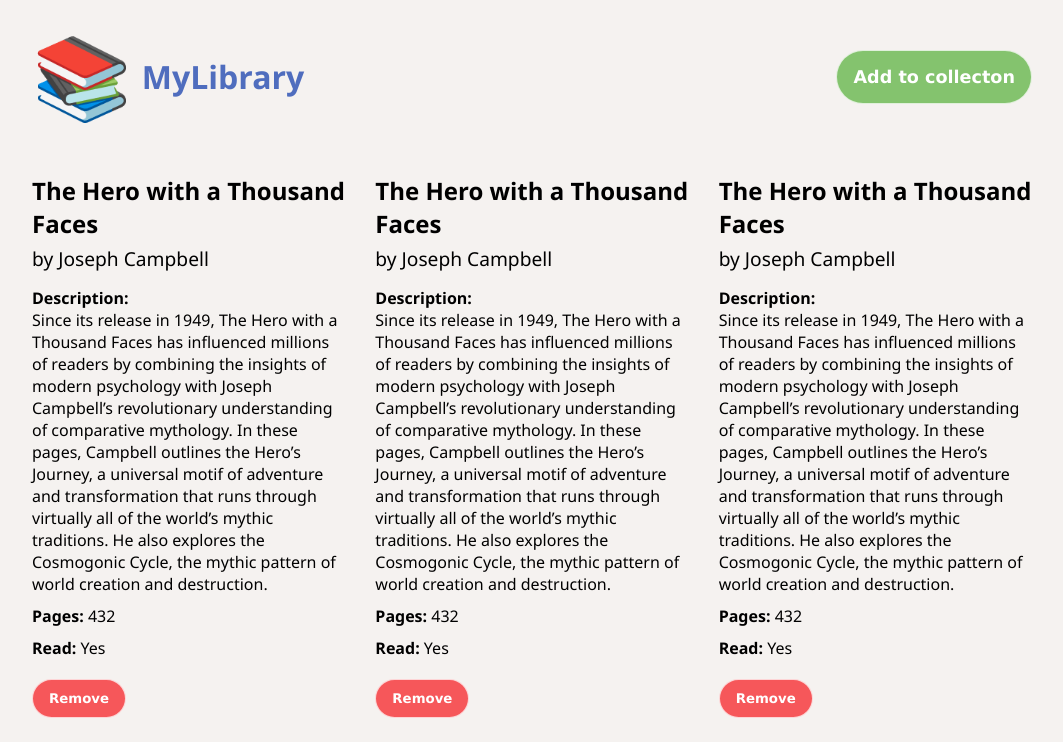
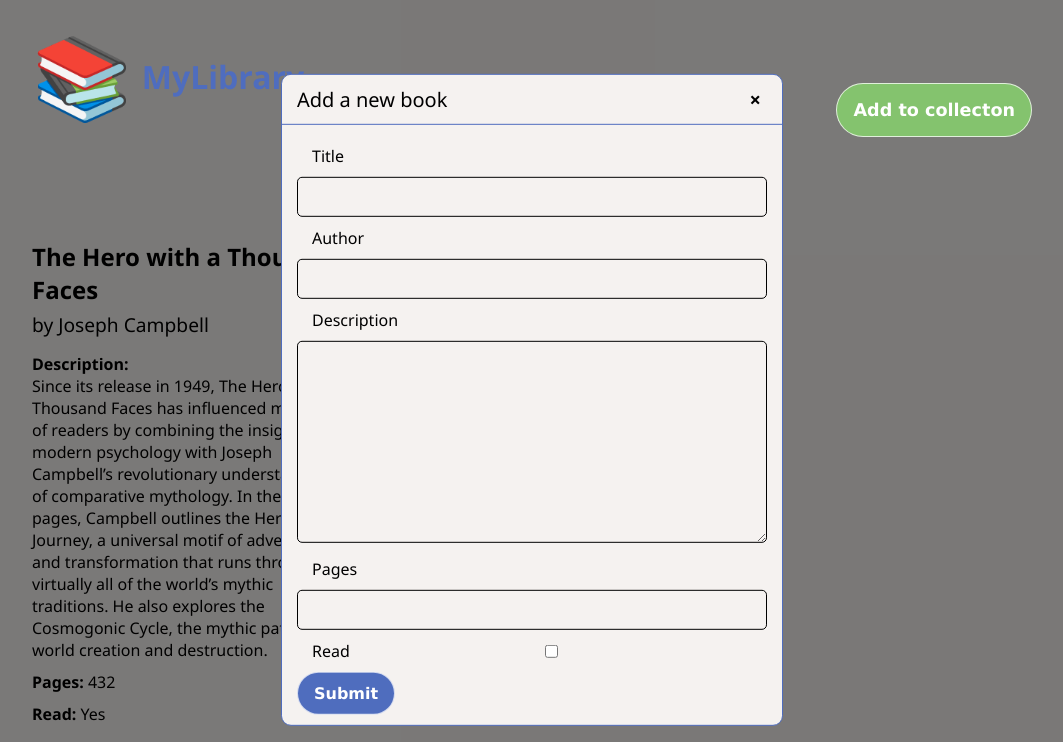
Before and after one commit to connorjcantrell/library, a plain HTML site: page index.html in a window 1280 px wide. Shown: the top 742 px of the page, without its empty margins (108-1171 px from the left). Drawn offline with Linux system fonts and the light colour scheme.

Commit message:
Added modal

```diff
--- a/index.html
+++ b/index.html
@@ -8,6 +8,25 @@
     <link rel="stylesheet" href="styles.css">
 </head>
 <body>
+    <div class="modal" id="modal">
+        <div class="modal-header">
+            <div class="form-title">Add a new book</div>
+            <button class="close-btn">&times;</button>
+        </div>
+        <div class="modal-fields">
+            <label for="title">Title</label>
+            <input type="text" name="title" id="title">
+            <label for="author">Author</label>
+            <input type="text" name="author" id="author">
+            <label for="description">Description</label>
+            <textarea name="description" id="description" cols="50" rows="10"></textarea>
+            <label for="pages">Pages</label>
+            <input type="text" name="pages" id="pages">
+            <label for="read">Read <input type="checkbox" name="read" id="read"></label>
+            <button class="submit-btn">Submit</button>
+        </div>
+    </div>
+    <div id="overlay">
         <header>
             <nav>
                 <div class="logo">
@@ -17,34 +36,8 @@
                 <button class="add">Add to collecton</button>
             </nav>
         </header>
+
         <div class="books">
-        <div class="book">
-            <div class="title">The Hero with a Thousand Faces</div>
-            <div class="author">by <span class="author-output">Joseph Campbell</span></div>
-            <div class="info"><b>Description: </b><br><span class="description-output">Since its release in 1949, The Hero with a Thousand Faces has influenced millions of readers by combining the insights of modern psychology with Joseph Campbell’s revolutionary understanding of comparative mythology. In these pages, Campbell outlines the Hero’s Journey, a universal motif of adventure and transformation that runs through virtually all of the world’s mythic traditions. He also explores the Cosmogonic Cycle, the mythic pattern of world creation and destruction.
-            </span></div>
-            <div class="info"><b>Pages: </b><span class="pages-output">432</span></div>
-            <div class="info"><b>Read: </b> <span class="read-output">Yes</span></div>
-            <button class="remove">Remove</button>
-        </div>
-        <div class="book">
-            <div class="title">The Hero with a Thousand Faces</div>
-            <div class="author">by <span class="author-output">Joseph Campbell</span></div>
-            <div class="info"><b>Description: </b><br><span class="description-output">Since its release in 1949, The Hero with a Thousand Faces has influenced millions of readers by combining the insights of modern psychology with Joseph Campbell’s revolutionary understanding of comparative mythology. In these pages, Campbell outlines the Hero’s Journey, a universal motif of adventure and transformation that runs through virtually all of the world’s mythic traditions. He also explores the Cosmogonic Cycle, the mythic pattern of world creation and destruction.
-            </span></div>
-            <div class="info"><b>Pages: </b><span class="pages-output">432</span></div>
-            <div class="info"><b>Read: </b> <span class="read-output">Yes</span></div>
-            <button class="remove">Remove</button>
-        </div>
-        <div class="book">
-            <div class="title">The Hero with a Thousand Faces</div>
-            <div class="author">by <span class="author-output">Joseph Campbell</span></div>
-            <div class="info"><b>Description: </b><br><span class="description-output">Since its release in 1949, The Hero with a Thousand Faces has influenced millions of readers by combining the insights of modern psychology with Joseph Campbell’s revolutionary understanding of comparative mythology. In these pages, Campbell outlines the Hero’s Journey, a universal motif of adventure and transformation that runs through virtually all of the world’s mythic traditions. He also explores the Cosmogonic Cycle, the mythic pattern of world creation and destruction.
-            </span></div>
-            <div class="info"><b>Pages: </b><span class="pages-output">432</span></div>
-            <div class="info"><b>Read: </b> <span class="read-output">Yes</span></div>
-            <button class="remove">Remove</button>
-        </div>
             <div class="book">
                 <div class="title">The Hero with a Thousand Faces</div>
                 <div class="author">by <span class="author-output">Joseph Campbell</span></div>
@@ -56,7 +49,6 @@
             </div>
         </div>
         <footer class="footer">
-        Copyright The Odin Project 2021
             <a href="https://github.com/connorjcantrell/">Made by Connor Cantrell</a>
         </footer>
     </div>
--- a/styles.css
+++ b/styles.css
@@ -1,13 +1,29 @@
 * {
   font-family: "Segoe UI", Tahoma, Geneva, Verdana, sans-serif;
   background: none;
-  margin: 0 auto;
+}
+
+#overlay {
 }
 
 body {
   background: #f5f2f0;
   min-height: 100vh;
 }
+
+#overlay {
+  position: fixed;
+  top: 0;
+  left: 0;
+  right: 0;
+  bottom: 0;
+  background-color: rgba(0, 0, 0, 0.5);
+}
+
+nav {
+  margin: 0 auto;
+}
+
 .logo {
   display: flex;
   flex-direction: row;
@@ -26,6 +42,7 @@ body {
 }
 
 .logo #logo-icon {
+  margin-top: 0;
   font-size: 500%;
   background: none;
 }
@@ -72,6 +89,88 @@ body {
   background-color: rgba(132, 195, 110, 0.8);
 }
 
+.modal {
+  position: fixed;
+  top: 50%;
+  left: 50%;
+  transform: translate(-50%, -50%);
+  border: 1px solid #4f6dbe;
+  border-radius: 10px;
+  z-index: 10;
+  background: #f5f2f0;
+  width: 500px;
+  max-width: 80%;
+}
+
+.modal-header {
+  margin: 0;
+  padding: 10px 15px;
+  display: flex;
+  justify-content: space-between;
+  align-items: center;
+  border-bottom: 1px solid #4f6dbe;
+}
+
+.modal-header .close-btn {
+  cursor: pointer;
+  border: none;
+  outline: none;
+  background: none;
+  font-size: 1.25em;
+  font-weight: bold;
+}
+
+.modal-header .form-title {
+  font-size: 1.25em;
+}
+
+.modal-fields {
+  padding: 10px 15px;
+}
+
+.modal label {
+  padding: 10px 15px;
+  display: flex;
+  align-items: center;
+}
+.modal input {
+  padding: 10px 15px;
+  width: 100%;
+  box-sizing: border-box;
+  display: flex;
+  justify-content: space-between;
+  align-items: center;
+  border: 1px solid black;
+  border-radius: 5px;
+}
+
+.modal textarea {
+  border: 1px solid black;
+  border-radius: 5px;
+  width: 100%;
+  box-sizing: border-box;
+  padding: 10px 15px;
+  resize: vertical;
+}
+
+.modal .submit-btn {
+  font-family: Geneva, Verdana, sans-serif;
+  background-color: rgba(79, 109, 190, 1);
+  color: white;
+  padding: 0.7rem 1rem;
+  border: 1px solid rgba(255, 255, 255, 0.75);
+  border-radius: 50px;
+  font-size: 1rem;
+  font-weight: bold;
+  cursor: pointer;
+  transition: background-color 250ms;
+  margin-right: 0;
+}
+
+.modal .submit-btn:hover {
+  background-color: rgba(79, 109, 190, 0.75);
+}
+
 .remove {
   font-family: Geneva, Verdana, sans-serif;
   background-color: rgba(246, 87, 90, 1);
@@ -79,7 +178,7 @@ body {
   padding: 0.7rem 1rem;
   border: 1px solid rgba(255, 255, 255, 0.75);
   border-radius: 50px;
-  font-size: 1.1r;
+  font-size: 1rem;
   font-weight: bold;
   cursor: pointer;
   transition: background-color 250ms;
@@ -90,6 +189,7 @@ body {
   background-color: rgba(246, 87, 90, 0.8);
 }
 .books {
+  margin: 0 auto;
   max-width: 1000px;
   display: grid;
   grid-template-columns: repeat(auto-fill, minmax(275px, 1fr));
```
Lines whose indentation alone changed are shown as unchanged.
